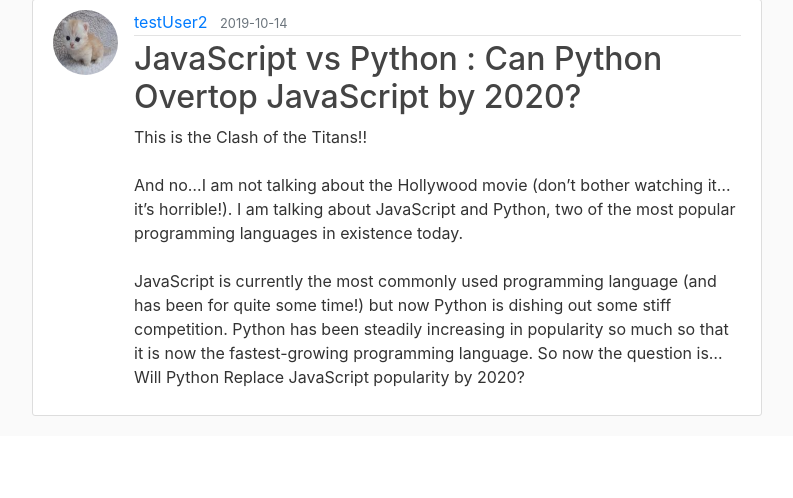
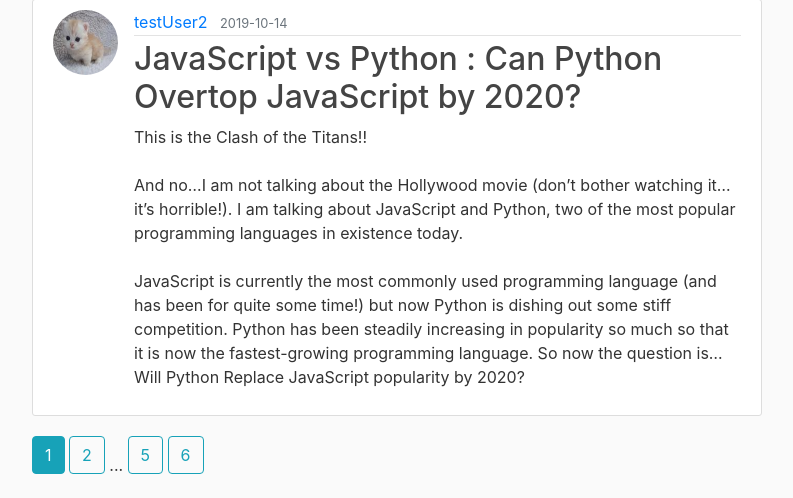
Before and after one commit to python-pro/FlaskProjects, a Flask app: page / in a window 1280 px wide. Shown: the part 1593-2091 px from the top of the page, without its empty margins (53-846 px from the left). Before the commit the page ends 2009 px from the top, so only its background shows below. Run offline with Flask 2, Linux system fonts and the light colour scheme; data comes from the database, SQL or seed files in the repository; both versions use the stored data as it was after the commit; some libraries are stand-ins or nearby versions.

Commit message:
Pagination Part2 - Setting up page icons with distinctive current page icon

```diff
--- a/CoreysFlask/flaskblog/templates/home.html
+++ b/CoreysFlask/flaskblog/templates/home.html
@@ -14,4 +14,15 @@
           </div>
         </article>
     {% endfor %}
+    {% for page_num in posts.iter_pages(left_edge=2,right_edge=2,left_current=1,right_current=2) %}
+      {% if page_num %}
+        {% if posts.page == page_num %}
+          <a class="btn btn-info mb-4" href="{{url_for('home',page=page_num)}}">{{page_num}}</a>
+        {%else%}
+          <a class="btn btn-outline-info mb-4" href="{{url_for('home',page=page_num)}}">{{page_num}}</a>
+        {% endif %}
+      {%else%}
+        ...
+      {% endif %}
+    {% endfor %}
 {% endblock content %}
```
Also changed, not shown: CoreysFlask/flaskblog/site2.db.
